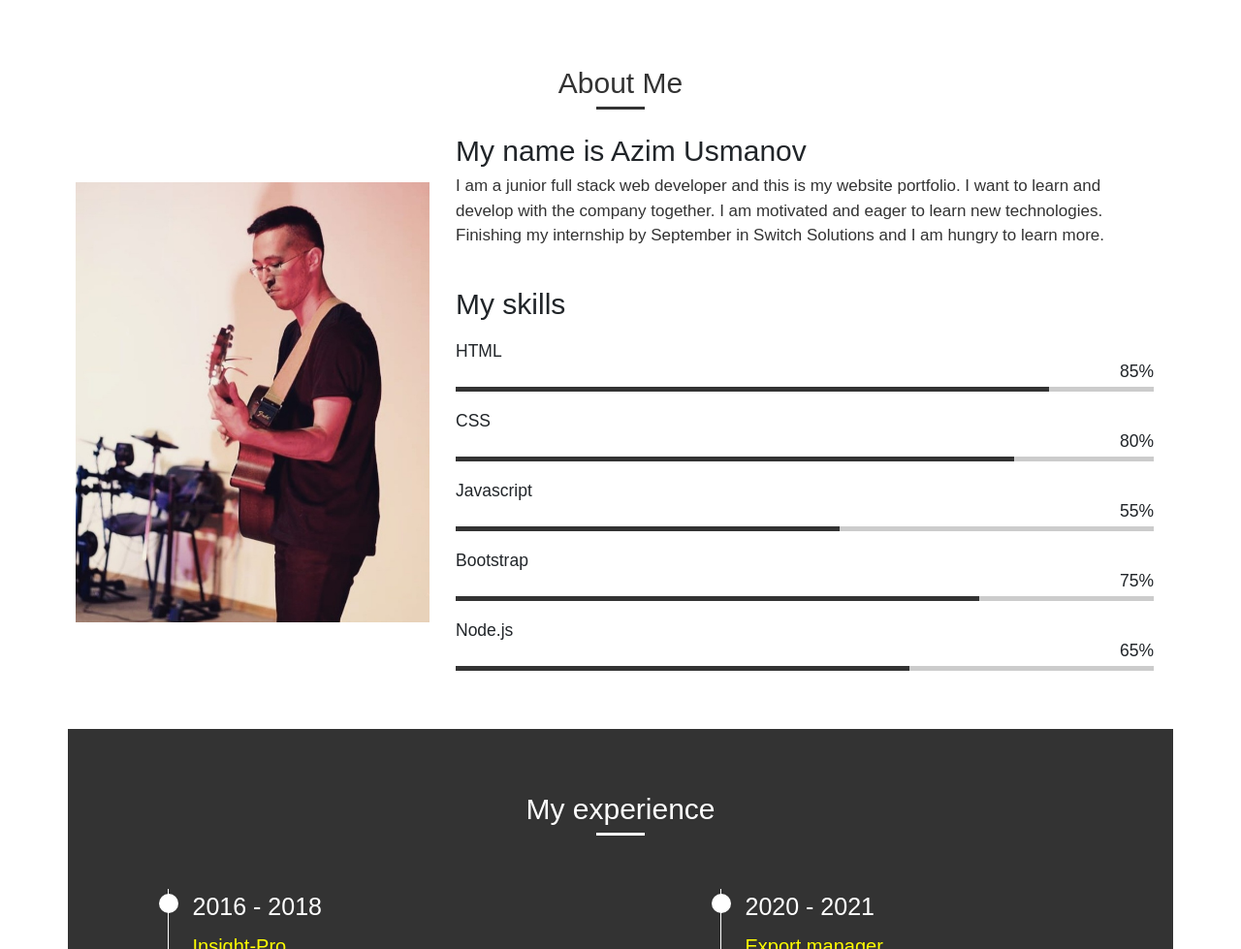
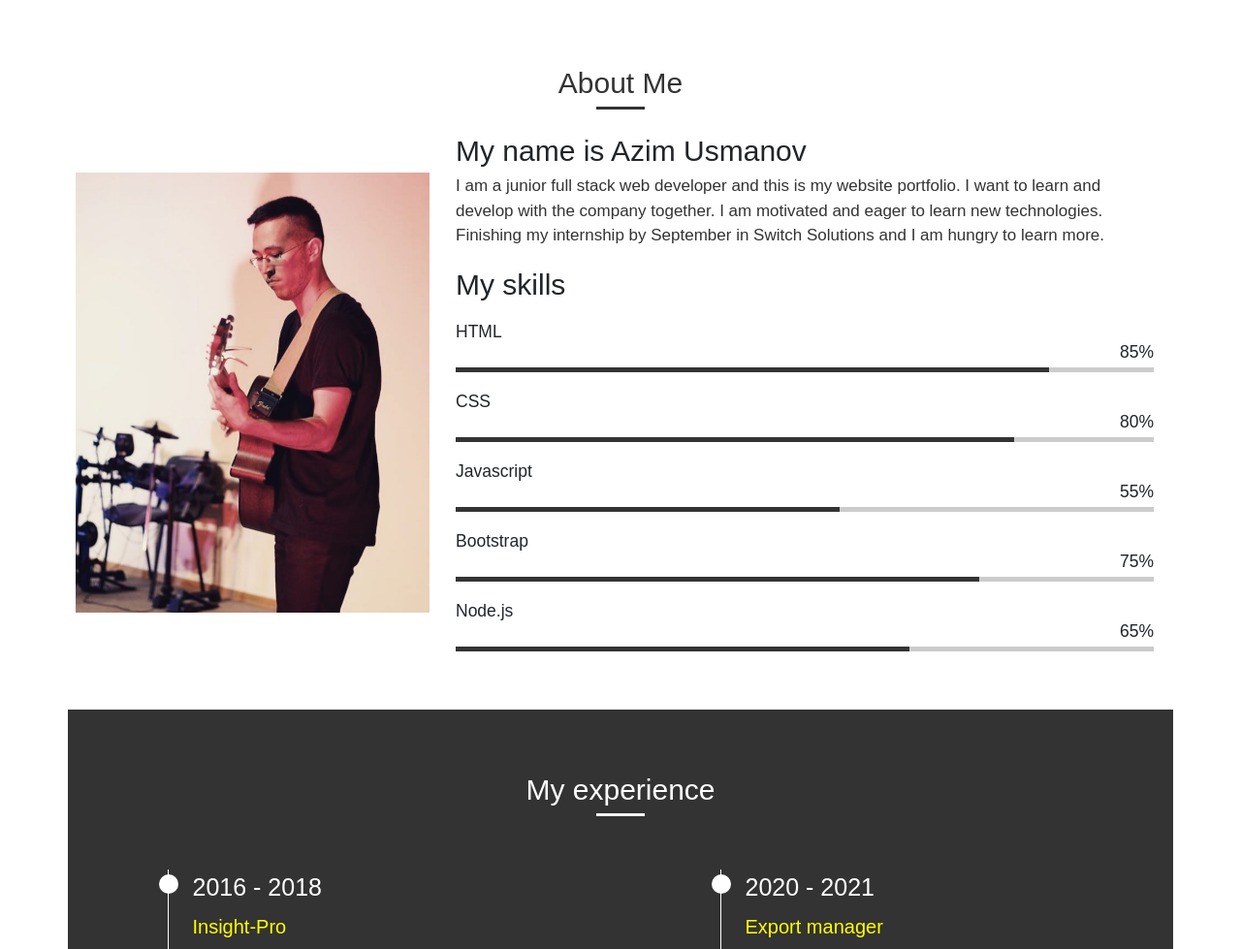
Before and after one commit to Azim1994/Portfolio, a plain HTML site: page index.html in a window 1280 px wide. Shown: the part 827-1806 px from the top of the page at 97% size. Drawn offline with nearby package versions, Linux system fonts and the light colour scheme; a web font is replaced by a local one.

Commit message:
Portfolio

```diff
--- a/css/style.css
+++ b/css/style.css
@@ -143,7 +143,7 @@ body {
 .about .info p {
   font-size: 1.7rem;
   color: #333;
-  padding-bottom: 3rem;
+  padding-bottom: 1rem;
 }
 
 .about .info .skill-bar h3 {
@@ -517,4 +517,5 @@ body {
   .header .nav-toggle {
     top: 5rem;
   }
+
 }
```
